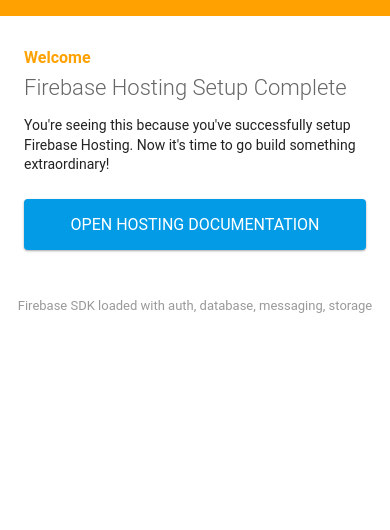
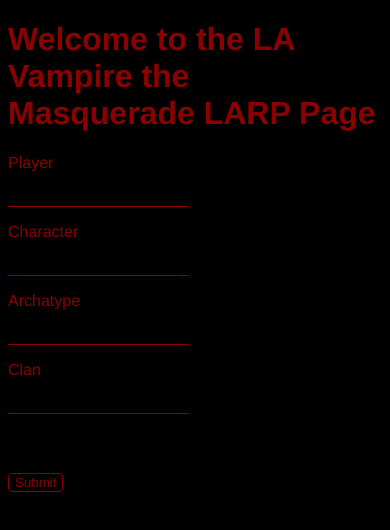
Before and after one commit to Charles6/discord-vampire-bot, a website: page public/index.html in a window 390 px wide. Drawn offline with Linux system fonts and the light colour scheme; some packages are replaced by stand-ins of ours.

Commit message:
set up FE

```diff
--- a/cmds/addCharacter.js
+++ b/cmds/addCharacter.js
@@ -8,7 +8,6 @@
 
     var charactersRef = db.collection('gameCharacters');
     var test = charactersRef.where("characterName", "==", args[0]);
-    console.log(test);
 
     message.channel.send(message.author.username + ' has been added as "' + args + '"');
 
--- a/index.js
+++ b/index.js
@@ -1,3 +1,5 @@
+console.log("Charles this pinged");
+
 // require packages
 const Discord = require('discord.js');
 const fs = require('fs');
--- /dev/null
+++ b/public/form.js
@@ -0,0 +1,12 @@
+//var dbRef = firebase.database().ref().child("testSpace");
+const postData = () => {
+    let characterName = document.getElementById("character").value;
+    console.log("Data Posted for: " + characterName);
+    firebase.database().ref("testSpace/" + characterName).set({
+        player: document.getElementById("player").value,
+        character: characterName,
+        archatype: document.getElementById("archatype").value,
+        clan: document.getElementById("clan").value
+    });
+    document.getElementById("message").innerHTML = "Thank you for your submission of: " + characterName;
+}
--- a/public/index.html
+++ b/public/index.html
@@ -3,7 +3,7 @@
   <head>
     <meta charset="utf-8">
     <meta name="viewport" content="width=device-width, initial-scale=1">
-    <title>Welcome to Firebase Hosting</title>
+    <title>sanguine promises</title>
 
     <!-- update the version number as needed -->
     <script defer src="/__/firebase/5.9.2/firebase-app.js"></script>
@@ -15,51 +15,46 @@
     <!-- initialize the SDK after all desired features are loaded -->
     <script defer src="/__/firebase/init.js"></script>
 
-    <style media="screen">
-      body { background: #ECEFF1; color: rgba(0,0,0,0.87); font-family: Roboto, Helvetica, Arial, sans-serif; margin: 0; padding: 0; }
-      #message { background: white; max-width: 360px; margin: 100px auto 16px; padding: 32px 24px; border-radius: 3px; }
-      #message h2 { color: #ffa100; font-weight: bold; font-size: 16px; margin: 0 0 8px; }
-      #message h1 { font-size: 22px; font-weight: 300; color: rgba(0,0,0,0.6); margin: 0 0 16px;}
-      #message p { line-height: 140%; margin: 16px 0 24px; font-size: 14px; }
-      #message a { display: block; text-align: center; background: #039be5; text-transform: uppercase; text-decoration: none; color: white; padding: 16px; border-radius: 4px; }
-      #message, #message a { box-shadow: 0 1px 3px rgba(0,0,0,0.12), 0 1px 2px rgba(0,0,0,0.24); }
-      #load { color: rgba(0,0,0,0.4); text-align: center; font-size: 13px; }
-      @media (max-width: 600px) {
-        body, #message { margin-top: 0; background: white; box-shadow: none; }
-        body { border-top: 16px solid #ffa100; }
-      }
-    </style>
+    <link rel="stylesheet" href="style.css">
   </head>
   <body>
-    <div id="message">
-      <h2>Welcome</h2>
-      <h1>Firebase Hosting Setup Complete</h1>
-      <p>You're seeing this because you've successfully setup Firebase Hosting. Now it's time to go build something extraordinary!</p>
-      <a target="_blank" href="https://firebase.google.com/docs/hosting/">Open Hosting Documentation</a>
+    <h1>Welcome to the LA Vampire the Masquerade LARP Page</h1>
+    <div>
+      <p>Player</p><input type="text" id="player">
+      <p>Character</p><input type="text" id="character">
+      <p>Archatype</p><input type="text" id="archatype">
+      <p>Clan</p><input type="text" id="clan">
+      <h4 id="message"></h4>
+      <br>
+      <button onclick="postData()">Submit</button>
     </div>
-    <p id="load">Firebase SDK Loading&hellip;</p>
 
     <script>
       document.addEventListener('DOMContentLoaded', function() {
-        // // 🔥🔥🔥🔥🔥🔥🔥🔥🔥🔥🔥🔥🔥🔥🔥🔥🔥🔥🔥🔥🔥🔥🔥🔥🔥🔥🔥🔥🔥🔥🔥
-        // // The Firebase SDK is initialized and available here!
-        //
-        // firebase.auth().onAuthStateChanged(user => { });
-        // firebase.database().ref('/path/to/ref').on('value', snapshot => { });
-        // firebase.messaging().requestPermission().then(() => { });
-        // firebase.storage().ref('/path/to/ref').getDownloadURL().then(() => { });
-        //
-        // // 🔥🔥🔥🔥🔥🔥🔥🔥🔥🔥🔥🔥🔥🔥🔥🔥🔥🔥🔥🔥🔥🔥🔥🔥🔥🔥🔥🔥🔥🔥🔥
-
         try {
           let app = firebase.app();
           let features = ['auth', 'database', 'messaging', 'storage'].filter(feature => typeof app[feature] === 'function');
-          document.getElementById('load').innerHTML = `Firebase SDK loaded with ${features.join(', ')}`;
+          console.log(`Firebase SDK loaded with ${features.join(', ')}`);
         } catch (e) {
           console.error(e);
-          document.getElementById('load').innerHTML = 'Error loading the Firebase SDK, check the console.';
+          console.log('Error loading the Firebase SDK, check the console.');
         }
       });
+
+      var styles = [
+        'border: 1px solid red',
+        'border-radius: 5px',
+        'background-color: black',
+        'color: red',
+        'display: block',
+        'text-align: center',
+        'font-weight: bold',
+        'font-size: 20px',
+        'font-family: courier'
+      ].join(';');
+      console.log("%c I know you think you can cheat...", styles);
+      console.log("%c I can assure you, you can't.", styles);
     </script>
+    <script src="form.js"></script>
   </body>
 </html>
--- /dev/null
+++ b/public/style.css
@@ -0,0 +1,29 @@
+body {
+    background-color: black;
+    color: darkred;
+    font-family: 'Franklin Gothic Medium', 'Arial Narrow', Arial, sans-serif;
+}
+
+input {
+    background-color: rgba(0, 0, 0, 0.7);
+    color: red;
+    border: none;
+    border-bottom: solid darkred 1px;
+}
+
+input[type=text]:focus {
+    background-color: rgba(200, 0, 0, 0.3);
+    outline: none;
+}
+
+button {
+    margin-top: 20px;
+    background-color: black;
+    color: darkred;
+    border: solid darkred 1px;
+    border-radius: 4px;
+}
+button:hover {
+    background-color: darkred;
+    color:black;
+}
```
